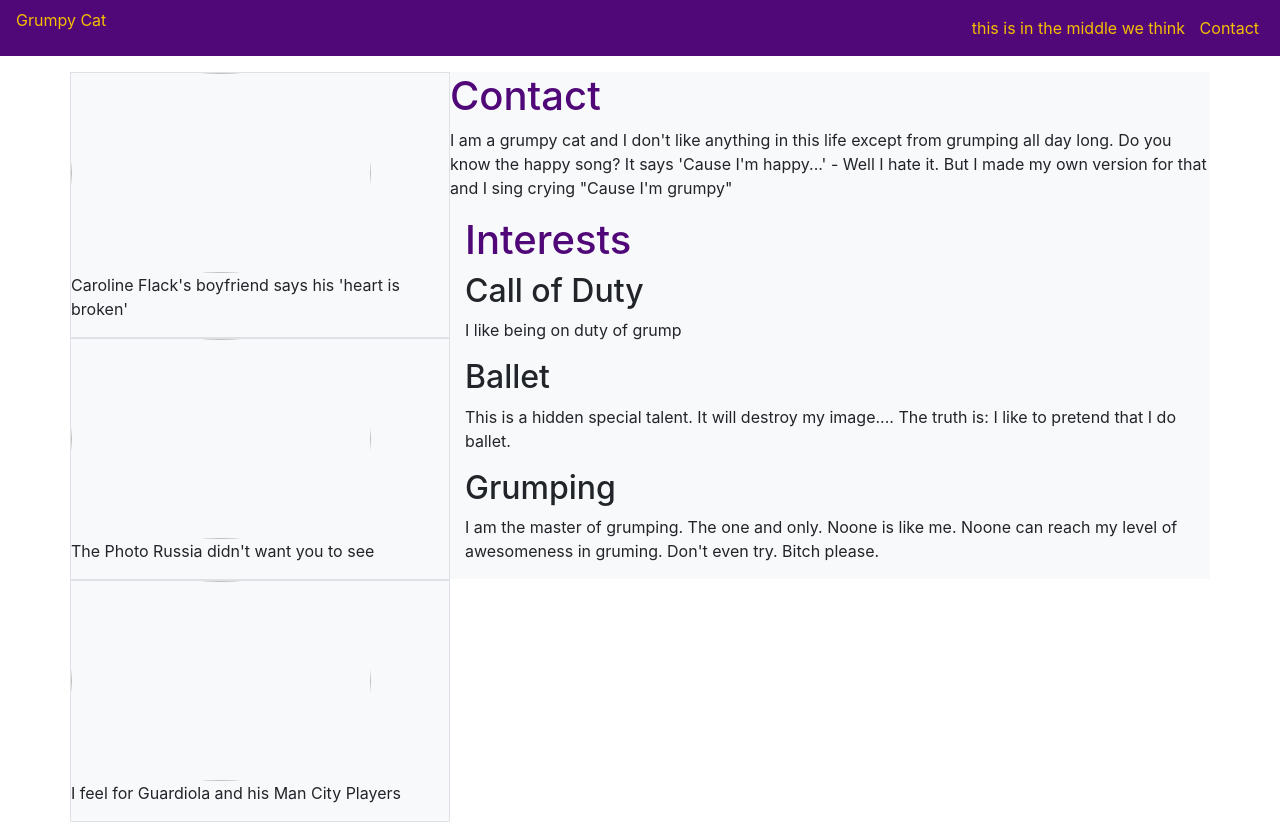
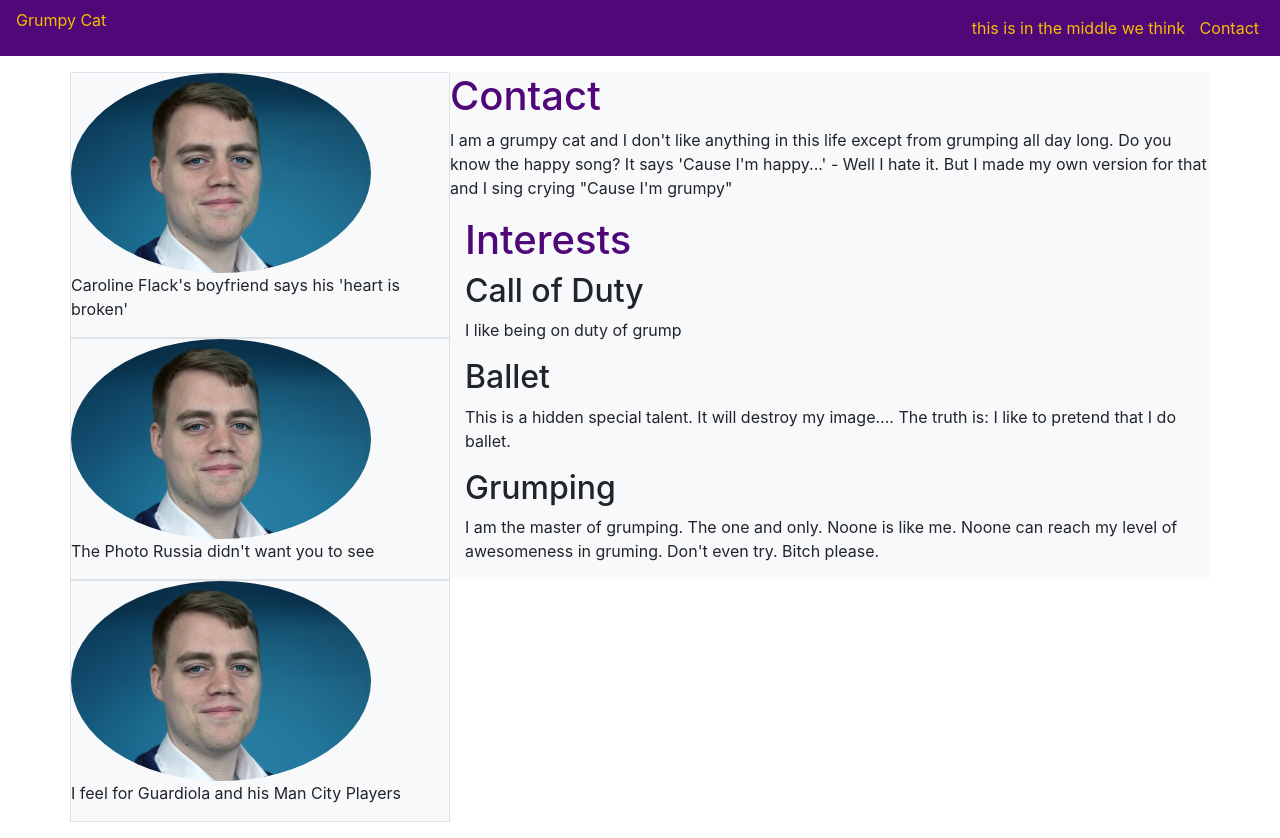
Before and after one commit to weiofweofmoerw/weiofweofmoerw.github.io, a plain HTML site: page index.html in a window 1280 px wide. Drawn offline with nearby package versions, Linux system fonts and the light colour scheme.

Commit message:
Add files via upload

```diff
--- a/index.html
+++ b/index.html
@@ -22,15 +22,15 @@
 		 <div class="row">
 		 	<div class="col-12 col-md-4 py-3">
     			<div class="row border bg-light">
-    				<img src="..\bootstrap\docs\4.4\assets\5M1A0185.jpg" width = "300" height = "200" class = "roundimg">
+    				<img src=".\img\5M1A0185.jpg" width = "300" height = "200" class = "roundimg">
     				<p>Caroline Flack's boyfriend says his 'heart is broken'</p>
     			</div>
     			<div class="row border bg-light">
-    				<img src="..\bootstrap\docs\4.4\assets\5M1A0185.jpg" width = "300" height = "200" class = "roundimg">
+    				<img src=".\img\5M1A0185.jpg" width = "300" height = "200" class = "roundimg">
     				<p>The Photo Russia didn't want you to see</p>
     			</div>
     			<div class="row border bg-light">
-    				<img src="..\bootstrap\docs\4.4\assets\5M1A0185.jpg" width = "300" height = "200" class = "roundimg">
+    				<img src=".\img\5M1A0185.jpg" width = "300" height = "200" class = "roundimg">
     				<p>I feel for Guardiola and his Man City Players</p>
     			</div>
    			</div>
```
Also changed, not shown: img/5M1A0185.jpg (added).
